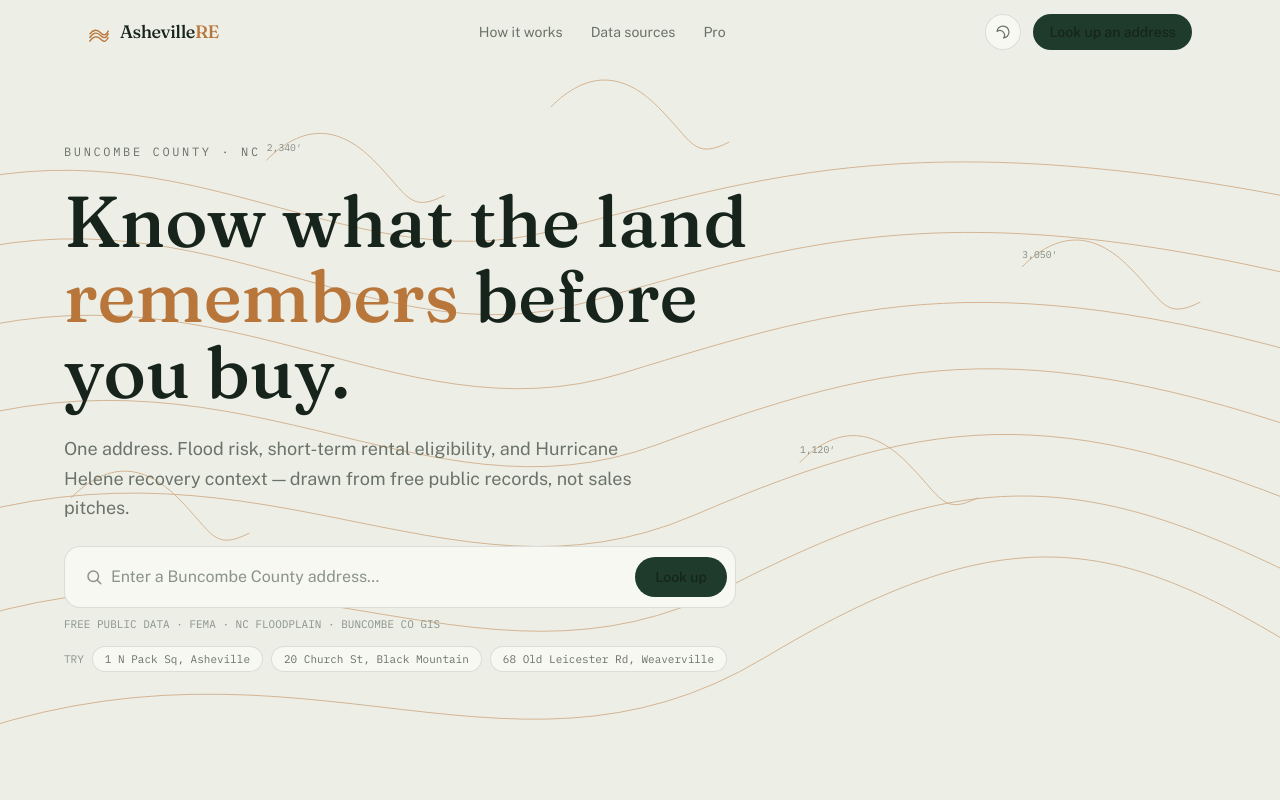
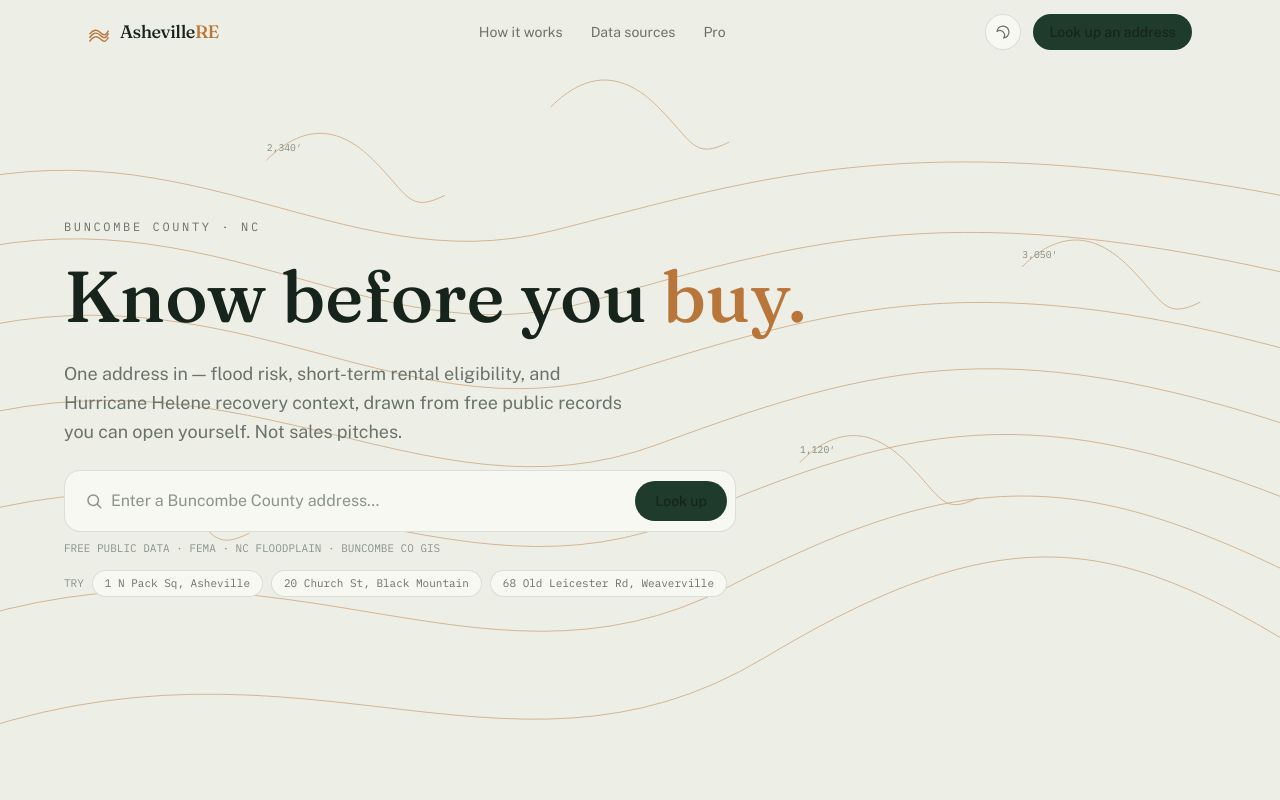
Before and after one commit to buildveloper/ashevillere, a Next.js app: page / in a window 1280 px wide. Shown: the top 800 px of the page. Built offline with nearby package versions, Linux system fonts and the light colour scheme.

Commit message:
Restore “know before you buy” hero copy
Co-authored-by: CommandCodeBot <noreply@commandcode.ai>

```diff
--- a/components/Hero.tsx
+++ b/components/Hero.tsx
@@ -104,16 +104,16 @@ export default function Hero() {
             BUNCOMBE COUNTY · NC
           </p>
           <h1 className="font-display text-5xl font-medium leading-[1.05] text-ink sm:text-6xl lg:text-7xl">
-            Know what the land{" "}
-            <span className="text-contour">remembers</span> before you buy.
+            Know before you{" "}
+            <span className="text-contour">buy.</span>
           </h1>
           <p
             data-hero-fade
             className="max-w-xl text-lg leading-relaxed text-secondary opacity-0"
           >
-            One address. Flood risk, short-term rental eligibility, and Hurricane
-            Helene recovery context — drawn from free public records, not sales
-            pitches.
+            One address in — flood risk, short-term rental eligibility, and
+            Hurricane Helene recovery context, drawn from free public records
+            you can open yourself. Not sales pitches.
           </p>
           <div data-hero-fade className="opacity-0" id="lookup">
             <SearchPanel onInScope={handleInScope} />
```
